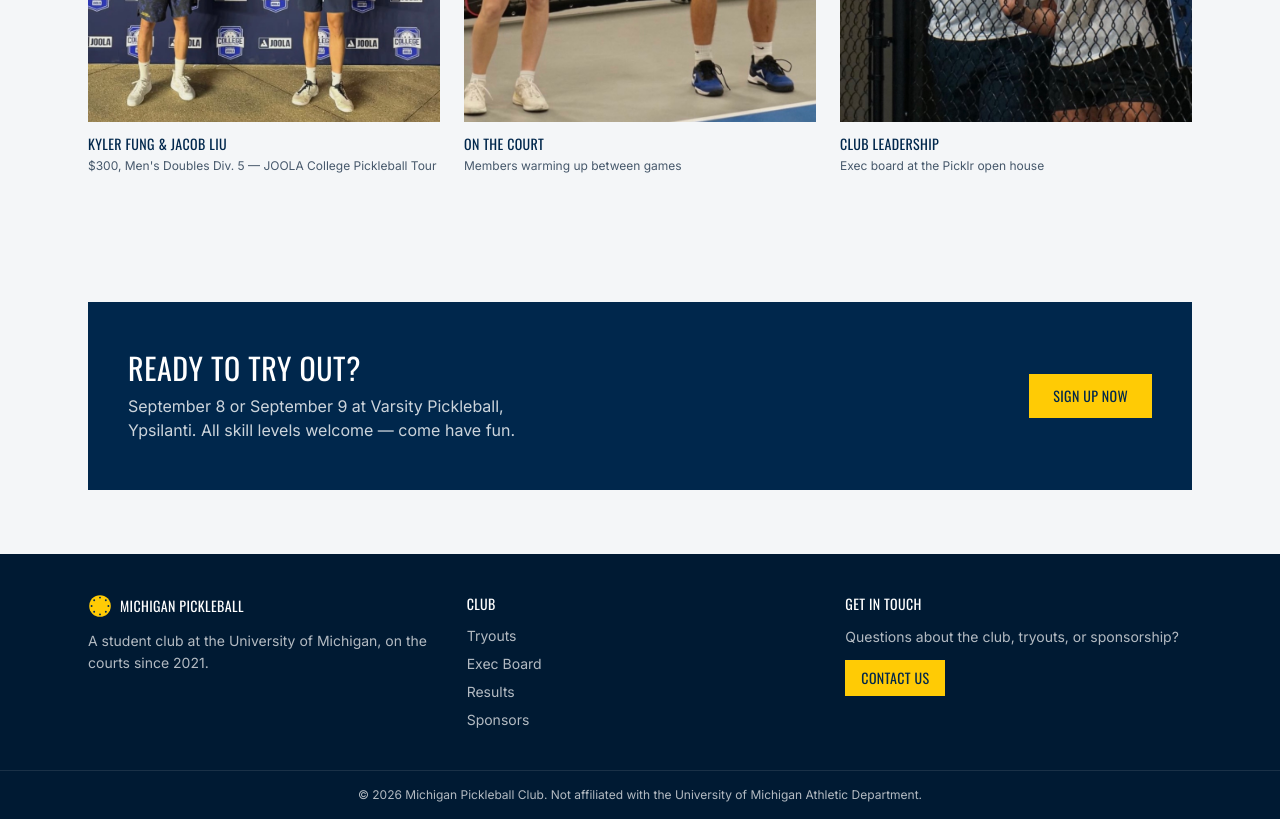
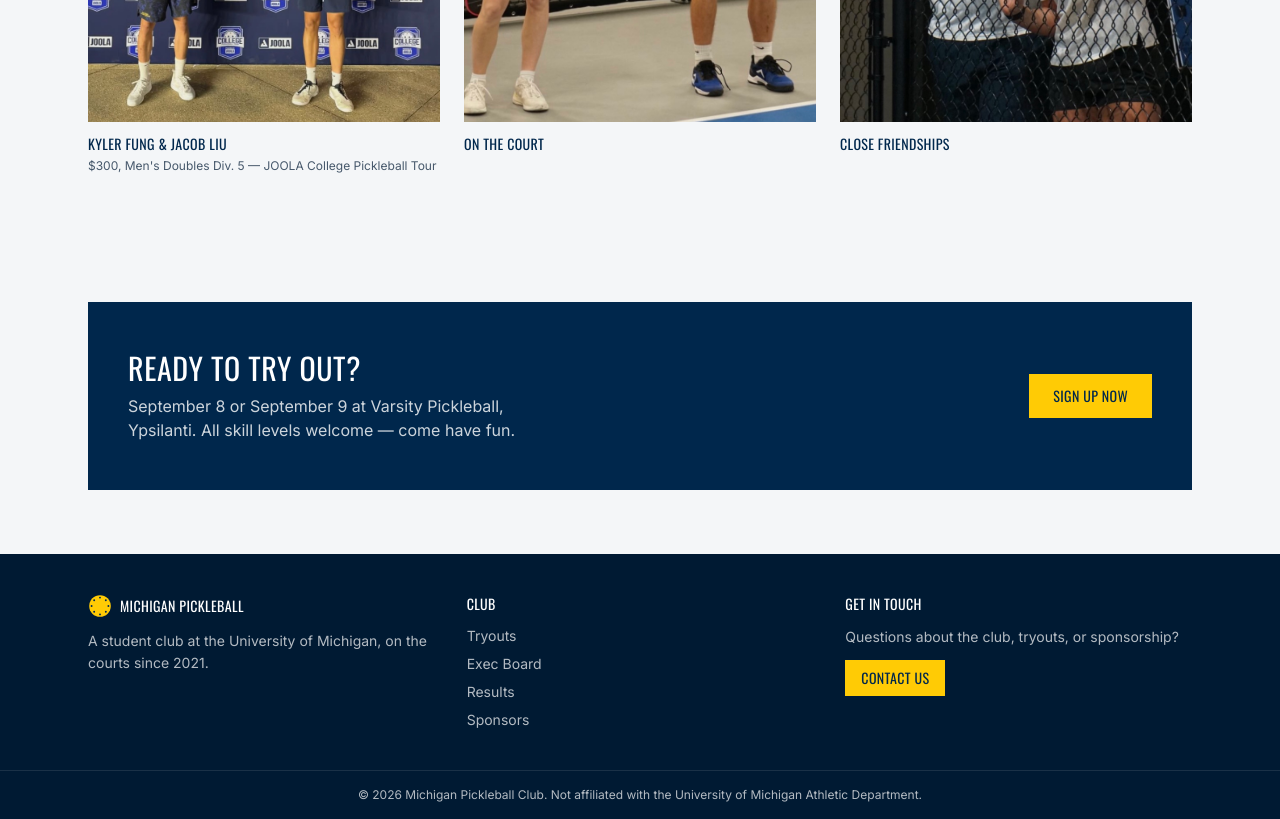
Before and after one commit to drewjm-85/michigan-pickleball-club, a React (Vite) app: page / in a window 1280 px wide. Shown: the part 1940-2759 px from the top of the page. Built offline with nearby package versions, Linux system fonts and the light colour scheme.

Commit message:
Simplify gallery captions
"On the Court" and "Close Friendships" (renamed from "Club Leadership")
drop their subtitle line, keeping the check-presentation photo's stat
line as the only caption with extra detail.

```diff
--- a/src/data/gallery.ts
+++ b/src/data/gallery.ts
@@ -24,13 +24,13 @@ export const galleryPhotos = [
     src: tryoutPair,
     alt: 'Two club members on an indoor pickleball court holding paddles',
     caption: 'On the Court',
-    detail: 'Members warming up between games',
+    detail: '',
   },
   {
     src: vpPairRailing,
-    alt: 'Two exec board members at a club open house event',
-    caption: 'Club Leadership',
-    detail: 'Exec board at the Picklr open house',
+    alt: 'Two club members at a club open house event',
+    caption: 'Close Friendships',
+    detail: '',
   },
 ] as const
 
--- a/src/pages/Home.tsx
+++ b/src/pages/Home.tsx
@@ -147,7 +147,7 @@ export default function Home() {
               </div>
               <figcaption className="mt-3">
                 <p className="font-display text-navy text-sm uppercase tracking-wide">{photo.caption}</p>
-                <p className="text-ink-soft text-xs mt-1">{photo.detail}</p>
+                {photo.detail && <p className="text-ink-soft text-xs mt-1">{photo.detail}</p>}
               </figcaption>
             </figure>
           ))}
```
